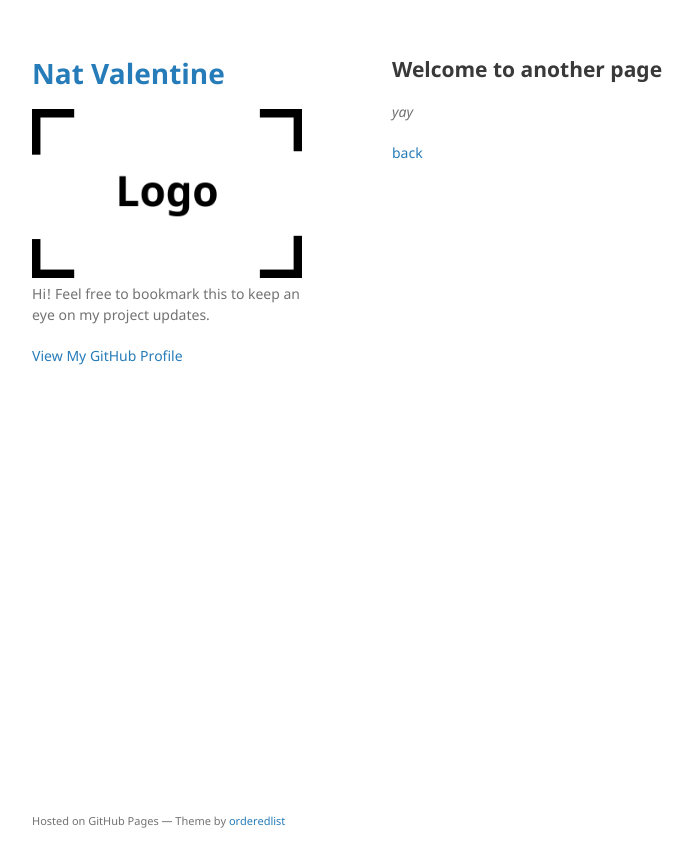
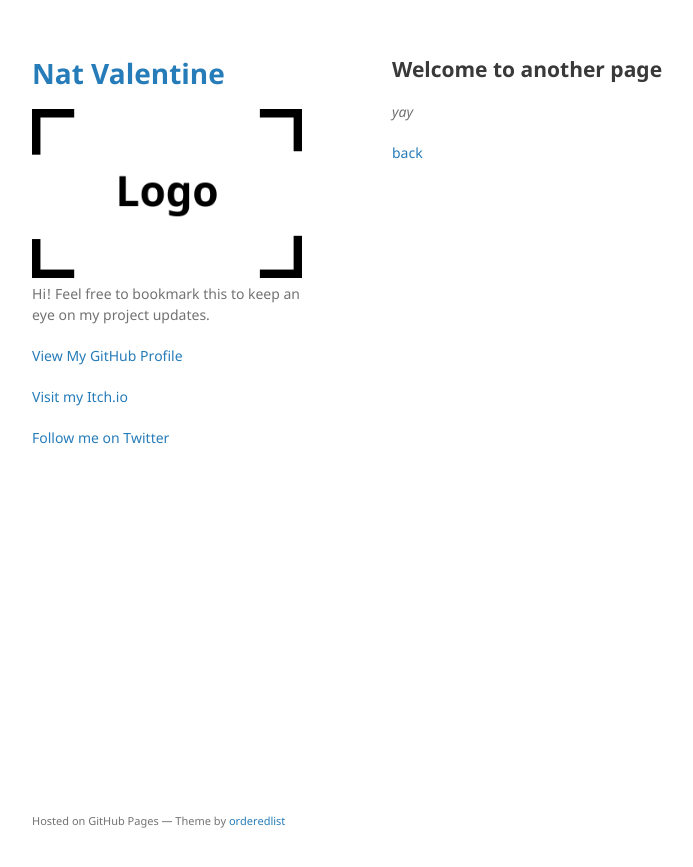
Before and after one commit to NatValentine/natvalentine.github.io, a Jekyll site: the page built from another-page.md, in a window 1280 px wide. Shown: the top 867 px of the page, without its empty margins (178-871 px from the left). Built offline with Jekyll 4.4.1, drawn with Linux system fonts in a browser that asks for light colours; our own code applies the rules of GitHub Pages for plain Markdown files.

Commit message:
Update default.html

```diff
--- a/_layouts/default.html
+++ b/_layouts/default.html
@@ -29,6 +29,9 @@
         {% if site.github.is_user_page %}
         <p class="view"><a href="{{ site.github.owner_url }}">View My GitHub Profile</a></p>
         {% endif %}
+
+        <p class="view"><a href="https://natvalentine.itch.io/">Visit my Itch.io</a></p>
+        <p class="view"><a href="https://twitter.com/NatValentineX">Follow me on Twitter</a></p>
 
         {% if site.show_downloads %}
         <ul class="downloads">
```
